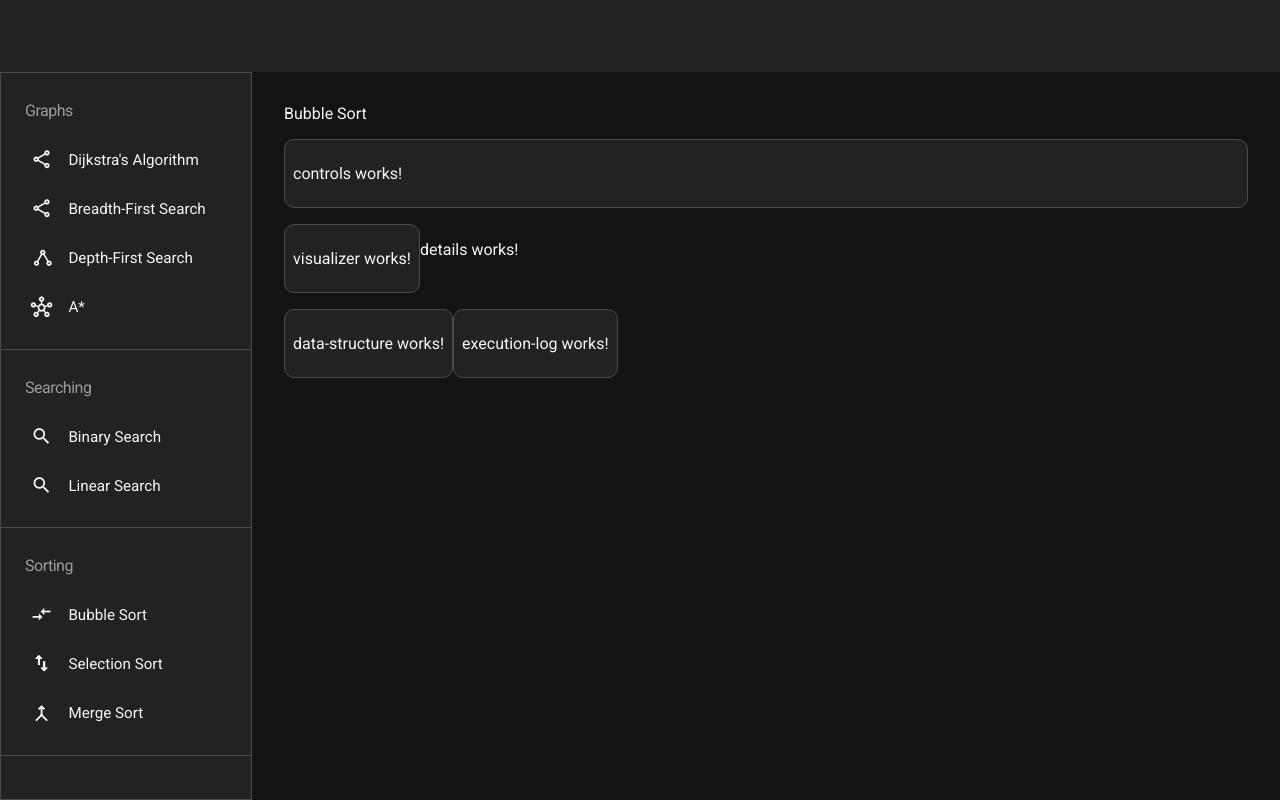
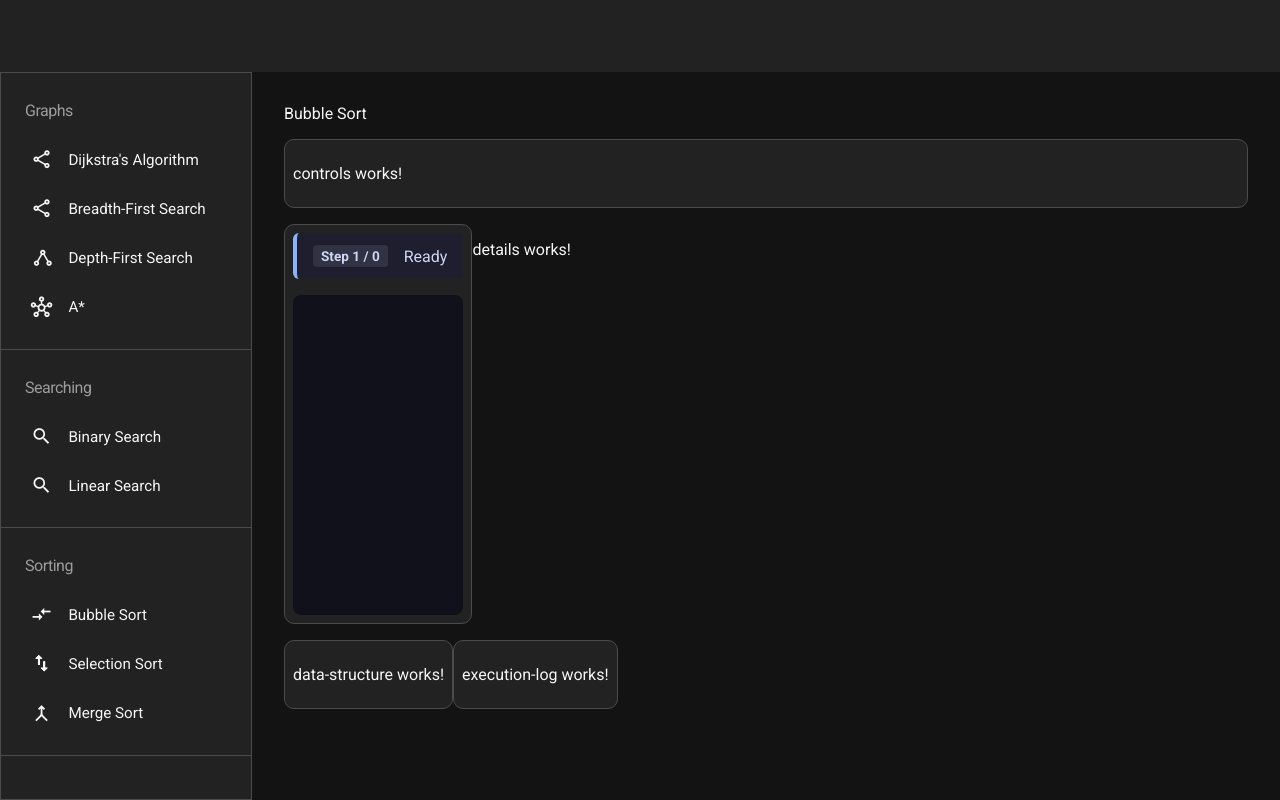
Before and after one commit to flavia3107/algorithm-visualizer, an Angular app: page / in a window 1280 px wide. Built offline with nearby package versions, Linux system fonts and the light colour scheme.

Commit message:
Algorithm-Visualizer: Visualizer - P3

```diff
--- a/src/app/components/visualizer/visualizer.html
+++ b/src/app/components/visualizer/visualizer.html
@@ -1 +1,21 @@
-<p>visualizer works!</p>
+<div class="visualizer-container">
+	<div class="narrative">
+		<span class="step-count">
+			Step {{ manager.currentStepIndex() + 1 }} / {{ manager.steps().length }}
+		</span>
+		<p class="description">
+			{{ manager.currentStep()?.description || 'Ready' }}
+		</p>
+	</div>
+
+	<div class="svg-wrapper">
+		@if (manager.currentStep(); as step) {
+		<svg viewBox="0 0 800 300" preserveAspectRatio="none">
+			@for (value of arrayData(); track $index) {
+			<rect [attr.x]="$index * barWidth()" [attr.y]="300 - (value * scaleFactor())" [attr.width]="barWidth() - 2"
+				[attr.height]="value * scaleFactor()" [attr.fill]="getBarColor($index, step)" class="bar" />
+			}
+		</svg>
+		}
+	</div>
+</div>
--- a/src/app/components/visualizer/visualizer.scss
+++ b/src/app/components/visualizer/visualizer.scss
@@ -0,0 +1,42 @@
+.visualizer-container {
+	display: flex;
+	flex-direction: column;
+	gap: 1rem;
+	width: 100%;
+}
+.narrative {
+	display: flex;
+	align-items: center;
+	gap: 1rem;
+	padding: 0.75rem 1rem;
+	background: #1e1e2e;
+	color: #cdd6f4;
+	border-radius: 6px;
+	border-left: 4px solid #89b4fa;
+}
+.step-count {
+	font-size: 0.85rem;
+	font-weight: bold;
+	background: #313244;
+	padding: 0.2rem 0.5rem;
+	border-radius: 4px;
+	white-space: nowrap;
+}
+.description {
+	margin: 0;
+}
+.svg-wrapper {
+	height: 320px;
+	background: #11111b;
+	border-radius: 8px;
+	padding: 1rem;
+	box-sizing: border-box;
+}
+svg {
+	width: 100%;
+	height: 100%;
+}
+.bar {
+	transition: y 0.1s ease, height 0.1s ease, fill 0.15s ease;
+	rx: 3px;
+}
--- a/src/app/components/visualizer/visualizer.ts
+++ b/src/app/components/visualizer/visualizer.ts
@@ -1,4 +1,6 @@
-import { Component } from '@angular/core';
+import { Component, computed, inject } from '@angular/core';
+import { VisualizationStep } from '../../../configs/algorithm-config';
+import { AlgorithmManager } from '../../services/algorithm-manager';
 
 @Component({
   selector: 'app-visualizer',
@@ -6,4 +8,33 @@ import { Component } from '@angular/core';
   templateUrl: './visualizer.html',
   styleUrl: './visualizer.scss',
 })
-export class Visualizer {}
+export class Visualizer {
+  readonly manager = inject(AlgorithmManager);
+
+  readonly arrayData = computed<number[]>(() => {
+    const step = this.manager.currentStep();
+    if (!step) return [];
+    if (Array.isArray(step.data)) return step.data;
+    if (step.data && Array.isArray(step.data.list)) return step.data.list;
+    return [];
+  });
+
+  readonly barWidth = computed(() => {
+    const data = this.arrayData();
+    return data.length > 0 ? 800 / data.length : 0;
+  });
+
+  readonly scaleFactor = computed(() => {
+    const data = this.arrayData();
+    if (data.length === 0) return 1;
+    const maxVal = Math.max(...data, 1);
+    return 280 / maxVal;
+  });
+
+  getBarColor(index: number, step: VisualizationStep): string {
+    if (step.completedIndices?.includes(index)) return '#a6e3a1';
+    if (step.highlightIndices?.includes(index)) return '#f38ba8';
+    if (step.activeIndices?.includes(index)) return '#f9e2af';
+    return '#89b4fa';
+  }
+}
--- a/src/app/services/algorithm-manager.ts
+++ b/src/app/services/algorithm-manager.ts
@@ -1,5 +1,5 @@
 import { computed, Injectable, signal } from '@angular/core';
-import { AlgorithmMetadata, VisualizationStep, VisualizerStrategy } from '../../configs/algorithm-config';
+import { VisualizationStep, VisualizerStrategy } from '../../configs/algorithm-config';
 import { ALGORITHM_CONFIG } from '../../configs/algorithm-details';
 
 @Injectable({
@@ -17,7 +17,6 @@ export class AlgorithmManager {
   readonly steps = signal<VisualizationStep[]>([]);
   readonly currentStepIndex = signal<number>(0);
   readonly isPlaying = signal<boolean>(false);
-  readonly activeAlgorithmKey = this._activeAlgorithm.asReadonly();
   readonly activeStrategy = computed(() => this._strategies.get(this._activeAlgorithm()) ?? null);
 
   readonly currentStep = computed<VisualizationStep | null>(() => {
```
